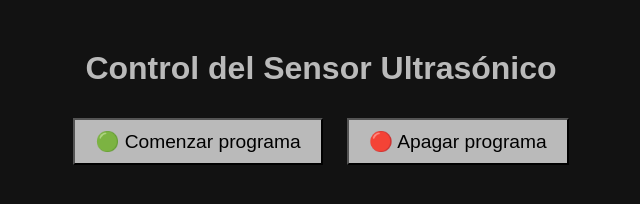
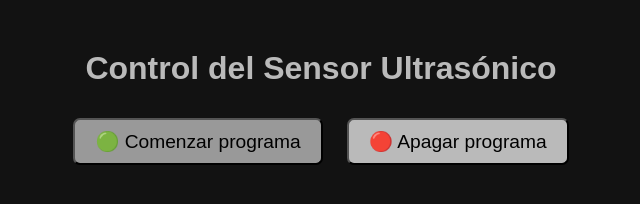
Before and after one commit to zaiko5/Front_Benyi, a plain HTML site: page index.html in a window 1280 px wide. In both pictures the pointer is over the button "🟢 Comenzar programa". Shown: the whole page, without its empty margins (319-959 px from the left). Drawn offline with Linux system fonts and the light colour scheme.

Commit message:
cambiando el fondo de los botones con un hover

```diff
--- a/styles.css
+++ b/styles.css
@@ -12,4 +12,9 @@ body {
     margin: 10px;
     cursor: pointer;
     background-color: #bababa;
+    border-radius: 7px;
   }
+
+  button:hover {
+    background-color: #999999;
+  }
```
